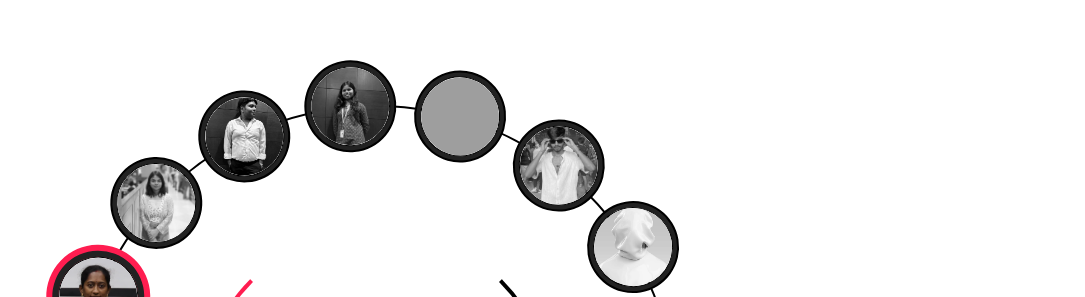
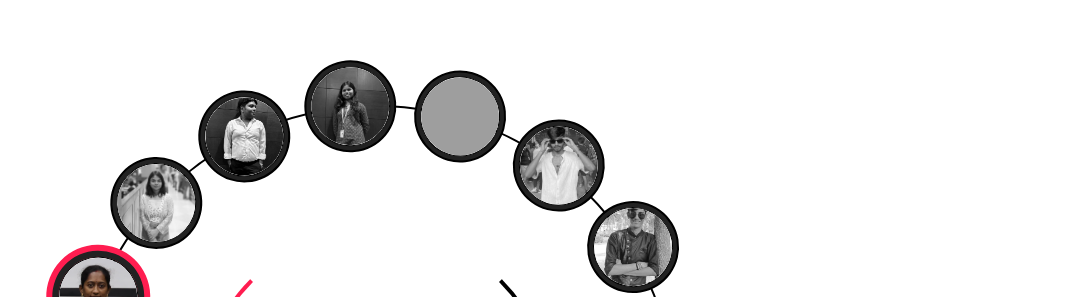
Before and after one commit to vitccacm/website1, a plain HTML site: page Team.html in a window 1280 px wide. Shown: the part 115-412 px from the top of the page, without its empty margins (10-1095 px from the left). Drawn offline with Linux system fonts and the light colour scheme; grey boxes are pictures that could not be loaded.

Commit message:
css files

```diff
--- a/Team.html
+++ b/Team.html
@@ -34,7 +34,7 @@
                     <img src="./images/team/mohanram.jpg"> <!-- Communication Chair -->
                 </div>
                 <div class="imgBx" style="--i:7" data-id="content7">
-                    <img src="./images/team/John Doe.png"> <!-- Membership Chair -->
+                    <img src="./images/team/kunal.jpg"> <!-- Membership Chair -->
                 </div>
                 <div class="imgBx" style="--i:8" data-id="content8">
                     <img src="./images/team/John Doe.png"> <!-- Tech Lead -->
@@ -137,7 +137,7 @@
                 <div class="contentBx " id="content7">
                     <div class="card">
                         <div class="imgBx">
-                            <img src="./images/team/John Doe.png">
+                            <img src="./images/team/kunal.jpg">
                         </div>
                         <div class="textBx">
                             <h2>KUNAL <br /><span>MEMBERSHIP CHAIR</span></h2>
```
Also changed, not shown: images/team/kunal.jpg (added).
